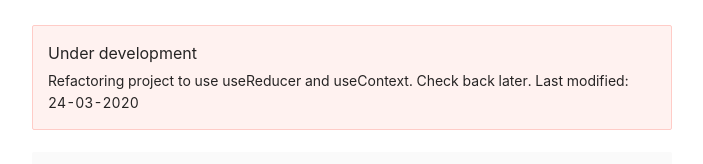
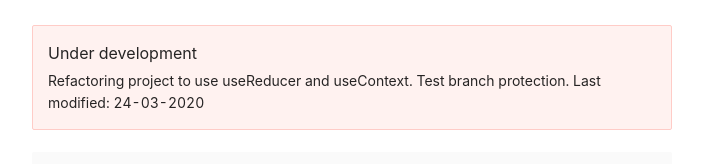
Before and after one commit to w3bdesign/todo-hooks, a React (Create React App) app: page / in a window 1280 px wide. Shown: the top 164 px of the page, without its empty margins (288-991 px from the left). Built offline with nearby package versions, Linux system fonts and the light colour scheme.

Commit message:
Test branch protection on dev

```diff
--- a/src/App.js
+++ b/src/App.js
@@ -33,7 +33,7 @@ const App = () => {
           <Col xs={24} sm={24} md={24} lg={12} xl={12}>
             <Alert
               message="Under development"
-              description="Refactoring project to use useReducer and useContext. Check back later. Last modified: 24-03-2020"
+              description="Refactoring project to use useReducer and useContext. Test branch protection. Last modified: 24-03-2020"
               type="error"
             />
             <br />
```
